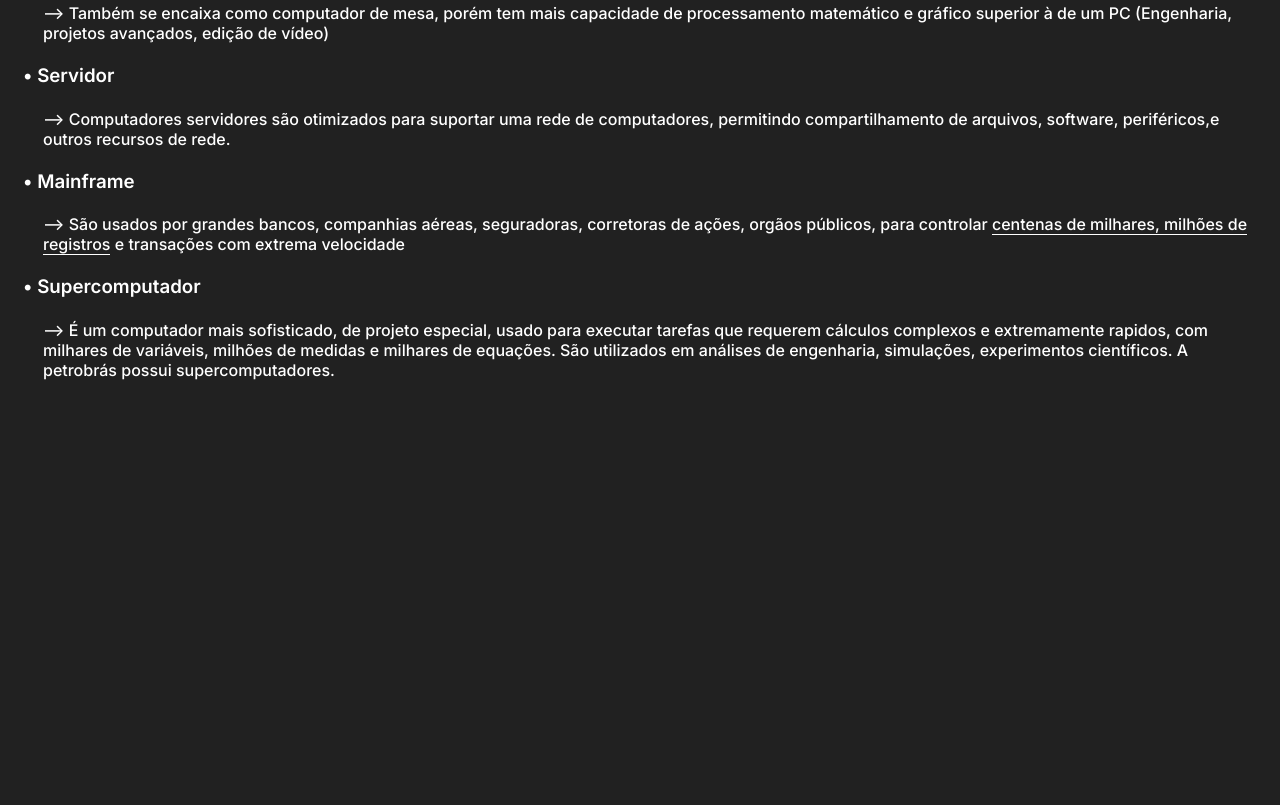
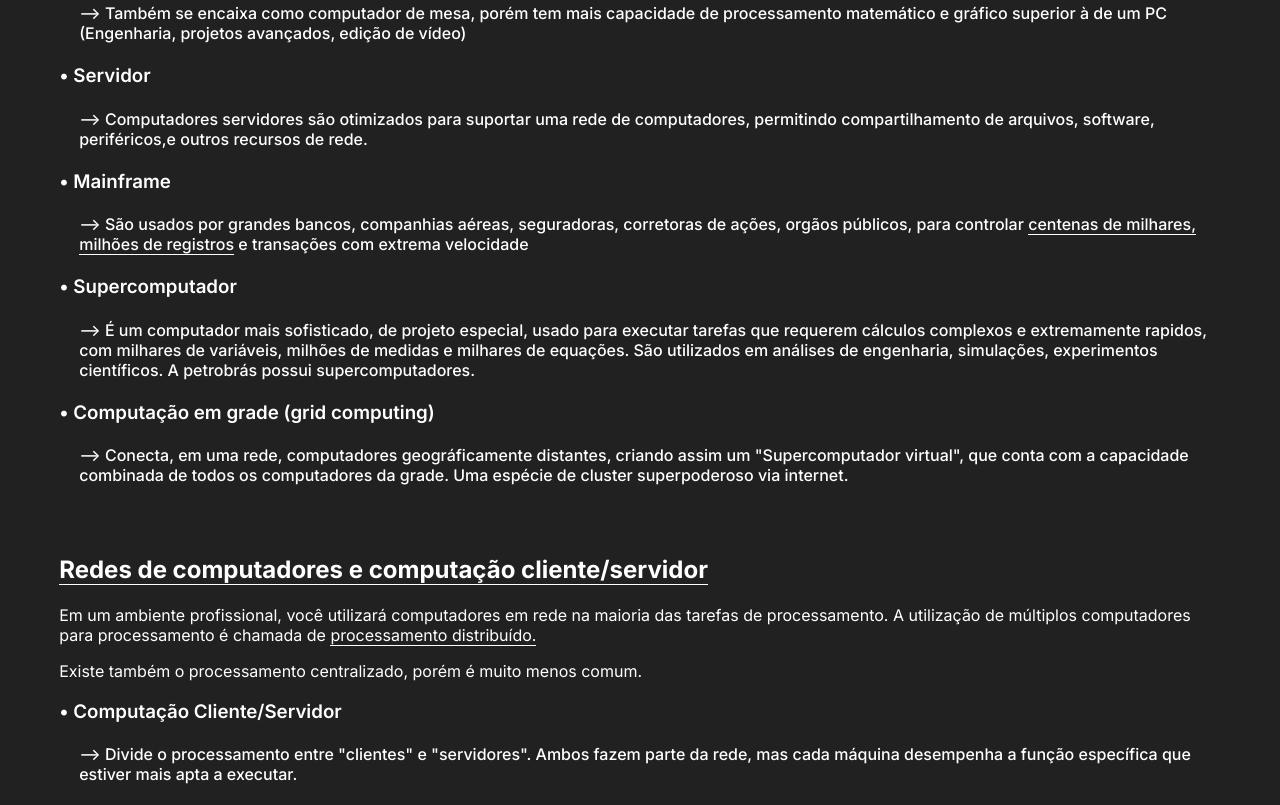
Before and after one commit to dd-henry/SIPesquisa, a plain HTML site: page index.html in a window 1280 px wide. Shown: the part 2123-2928 px from the top of the page. Before the commit the page ends 2524 px from the top, so only its background shows below. Drawn offline with Linux system fonts and the light colour scheme.

Commit message:
atualizações

```diff
--- a/index.html
+++ b/index.html
@@ -3,7 +3,7 @@
   <head>
     <meta charset="UTF-8" />
     <meta name="viewport" content="width=device-width, initial-scale=1.0" />
-    <title>Document</title>
+    <title>Leitura Livro SI</title>
   </head>
   <body>
     <style>
@@ -12,7 +12,7 @@
         background-color: #212121;
         color: #fff;
         font-family: "Inter";
-        padding: 0 15px;
+        padding: 0 4dvw;
       }
 
       h2 {
@@ -163,6 +163,21 @@
       É um computador mais sofisticado, de projeto especial, usado para executar tarefas que requerem cálculos complexos e extremamente rapidos, com milhares de variáveis, milhões de medidas e milhares de equações. São utilizados em análises de engenharia, simulações, experimentos científicos. A petrobrás possui supercomputadores.
     </h4>
 
+    <h3>Computação em grade (grid computing)</h3>
+    <h4>
+      Conecta, em uma rede, computadores geográficamente distantes, criando assim um "Supercomputador virtual", que conta com a capacidade combinada de todos os computadores da grade. Uma espécie de cluster superpoderoso via internet.
+    </h4>
+
+    <!-- Redes de computadores e computação cliente/servidor -->
+
+    <h2>Redes de computadores e computação cliente/servidor</h2>
+    <p>Em um ambiente profissional, você utilizará computadores em rede na maioria das tarefas de processamento. A utilização de múltiplos computadores para processamento é chamada de <span>processamento distribuído.</span></p>
+    <p>Existe também o processamento centralizado, porém é muito menos comum.</p>
+
+
+    <h3>Computação Cliente/Servidor</h3>
+    <h4>Divide o processamento entre "clientes" e "servidores". Ambos fazem parte da rede, mas cada máquina desempenha a função específica que estiver mais apta a executar.</h4>
+
 
   </body>
 </html>
```
